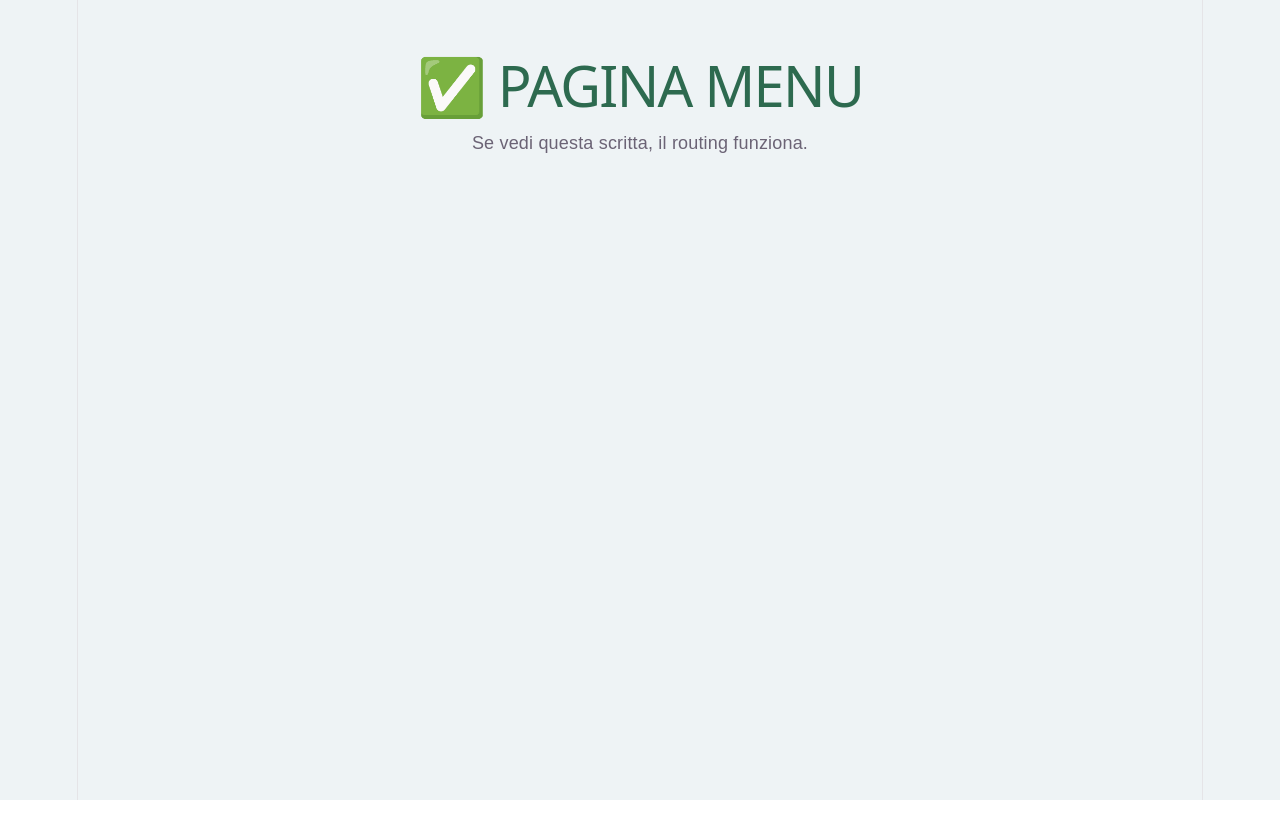
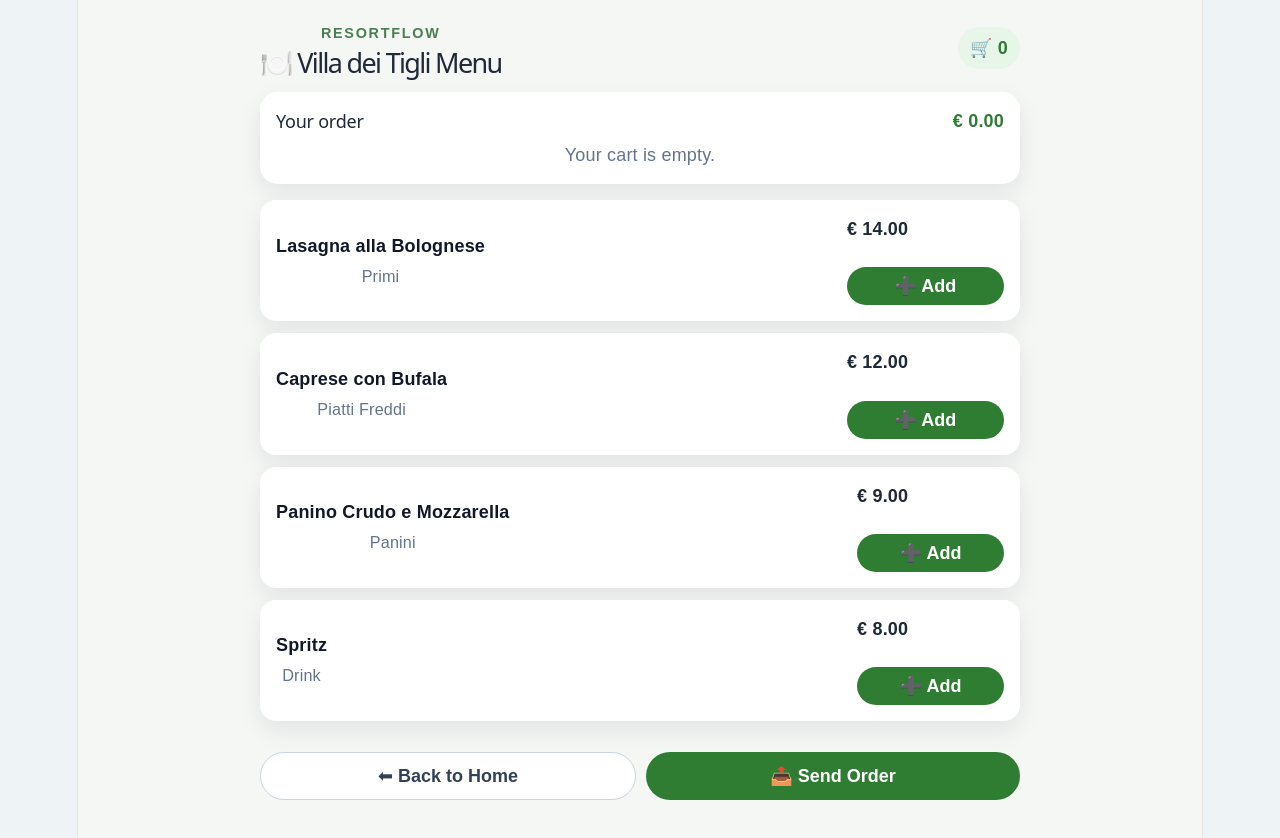
Before and after one commit to RosarioTigli/resortflow, a React (Vite) app: page /menu in a window 1280 px wide. Shown: the top 838 px of the page. Before the commit the page ends 800 px from the top, so only its background shows below. Built offline with nearby package versions, Linux system fonts and the light colour scheme.

Commit message:
Collegamento Firebase e salvataggio ordini

```diff
--- a/package.json
+++ b/package.json
@@ -10,6 +10,7 @@
     "preview": "vite preview"
   },
   "dependencies": {
+    "firebase": "^12.15.0",
     "react": "^19.2.7",
     "react-dom": "^19.2.7",
     "react-router-dom": "^7.18.1"
--- a/src/data/menu.js
+++ b/src/data/menu.js
@@ -0,0 +1,28 @@
+const menu = [
+  {
+    id: 1,
+    nome: "Lasagna alla Bolognese",
+    categoria: "Primi",
+    prezzo: 14,
+  },
+  {
+    id: 2,
+    nome: "Caprese con Bufala",
+    categoria: "Piatti Freddi",
+    prezzo: 12,
+  },
+  {
+    id: 3,
+    nome: "Panino Crudo e Mozzarella",
+    categoria: "Panini",
+    prezzo: 9,
+  },
+  {
+    id: 4,
+    nome: "Spritz",
+    categoria: "Drink",
+    prezzo: 8,
+  }
+];
+
+export default menu;
--- a/src/pages/MenuPage.jsx
+++ b/src/pages/MenuPage.jsx
@@ -1,8 +1,265 @@
+import { useState } from "react";
+import { useNavigate } from "react-router-dom";
+import { addDoc, collection, serverTimestamp } from "firebase/firestore";
+import menu from "../data/menu";
+import { db } from "../services/firebase";
+
 export default function MenuPage() {
+  const navigate = useNavigate();
+  const [carrello, setCarrello] = useState([]);
+
+  function aggiungiAlCarrello(prodotto) {
+    setCarrello([...carrello, prodotto]);
+  }
+
+  async function inviaOrdine() {
+    if (carrello.length === 0) {
+      alert("The cart is empty.");
+      return;
+    }
+
+    const prodotti = carrello.map((item) => `- ${item.nome}`).join("\n");
+    const conferma = window.confirm(
+      `Villa dei Tigli Resort\n\nUmbrella: 18\n\nProducts:\n${prodotti}\n\nTotal: €${totale.toFixed(2)}\n\nConfirm order?`
+    );
+
+    if (!conferma) {
+      return;
+    }
+
+    try {
+      await addDoc(collection(db, "orders"), {
+        umbrella: 18,
+        items: carrello,
+        total: totale,
+        status: "new",
+        createdAt: serverTimestamp(),
+      });
+
+      setCarrello([]);
+      alert("✅ Order sent!");
+    } catch (error) {
+      console.error("Error saving order:", error);
+      alert("Failed to send order.");
+    }
+  }
+
+  const totale = carrello.reduce(
+    (somma, prodotto) => somma + prodotto.prezzo,
+    0
+  );
+
   return (
-    <div style={{ padding: 40 }}>
-      <h1>✅ PAGINA MENU</h1>
-      <p>Se vedi questa scritta, il routing funziona.</p>
+    <div style={styles.page}>
+      <div style={styles.container}>
+        <div style={styles.header}>
+          <div>
+            <p style={styles.eyebrow}>ResortFlow</p>
+            <h1 style={styles.title}>🍽️ Villa dei Tigli Menu</h1>
+          </div>
+          <div style={styles.badge}>🛒 {carrello.length}</div>
+        </div>
+
+        <section style={styles.cartCard}>
+          <div style={styles.cartHeader}>
+            <h2 style={styles.sectionTitle}>Your order</h2>
+            <span style={styles.totalText}>€ {totale.toFixed(2)}</span>
+          </div>
+
+          {carrello.length === 0 ? (
+            <p style={styles.emptyText}>Your cart is empty.</p>
+          ) : (
+            <ul style={styles.cartList}>
+              {carrello.map((item, index) => (
+                <li key={`${item.id}-${index}`} style={styles.cartItem}>
+                  <span>{item.nome}</span>
+                  <span>€ {item.prezzo.toFixed(2)}</span>
+                </li>
+              ))}
+            </ul>
+          )}
+        </section>
+
+        <section style={styles.productsSection}>
+          {menu.map((prodotto) => (
+            <article key={prodotto.id} style={styles.card}>
+              <div>
+                <h3 style={styles.productName}>{prodotto.nome}</h3>
+                <p style={styles.category}>{prodotto.categoria}</p>
+              </div>
+              <div style={styles.cardFooter}>
+                <span style={styles.price}>€ {prodotto.prezzo.toFixed(2)}</span>
+                <button
+                  style={styles.addButton}
+                  onClick={() => aggiungiAlCarrello(prodotto)}
+                >
+                  ➕ Add
+                </button>
+              </div>
+            </article>
+          ))}
+        </section>
+
+        <div style={styles.actions}>
+          <button style={styles.secondaryButton} onClick={() => navigate("/")}>
+            ⬅ Back to Home
+          </button>
+          <button style={styles.primaryButton} onClick={inviaOrdine}>
+            📤 Send Order
+          </button>
+        </div>
+      </div>
     </div>
   );
 }
+
+const styles = {
+  page: {
+    minHeight: "100vh",
+    background: "#f5f7f5",
+    padding: "20px 16px 32px",
+  },
+  container: {
+    maxWidth: "760px",
+    margin: "0 auto",
+    display: "flex",
+    flexDirection: "column",
+    gap: "16px",
+  },
+  header: {
+    display: "flex",
+    justifyContent: "space-between",
+    alignItems: "center",
+    gap: "12px",
+  },
+  eyebrow: {
+    margin: 0,
+    fontSize: "0.8rem",
+    fontWeight: 700,
+    letterSpacing: "0.12em",
+    textTransform: "uppercase",
+    color: "#4b7f52",
+  },
+  title: {
+    margin: "4px 0 0",
+    fontSize: "1.5rem",
+    color: "#1f2937",
+  },
+  badge: {
+    background: "#e8f5e9",
+    color: "#2e7d32",
+    borderRadius: "999px",
+    padding: "8px 12px",
+    fontWeight: 700,
+  },
+  cartCard: {
+    background: "#ffffff",
+    borderRadius: "18px",
+    padding: "16px",
+    boxShadow: "0 10px 25px rgba(15, 23, 42, 0.08)",
+  },
+  cartHeader: {
+    display: "flex",
+    justifyContent: "space-between",
+    alignItems: "center",
+    marginBottom: "8px",
+  },
+  sectionTitle: {
+    margin: 0,
+    fontSize: "1rem",
+    color: "#1f2937",
+  },
+  totalText: {
+    fontWeight: 700,
+    color: "#2e7d32",
+  },
+  emptyText: {
+    margin: 0,
+    color: "#64748b",
+  },
+  cartList: {
+    listStyle: "none",
+    padding: 0,
+    margin: "8px 0 0",
+    display: "flex",
+    flexDirection: "column",
+    gap: "8px",
+  },
+  cartItem: {
+    display: "flex",
+    justifyContent: "space-between",
+    alignItems: "center",
+    padding: "8px 0",
+    borderBottom: "1px solid #eef2f7",
+    color: "#334155",
+  },
+  productsSection: {
+    display: "flex",
+    flexDirection: "column",
+    gap: "12px",
+  },
+  card: {
+    background: "#ffffff",
+    borderRadius: "16px",
+    padding: "16px",
+    boxShadow: "0 10px 25px rgba(15, 23, 42, 0.08)",
+    display: "flex",
+    justifyContent: "space-between",
+    alignItems: "center",
+    gap: "12px",
+  },
+  productName: {
+    margin: 0,
+    fontSize: "1rem",
+    color: "#111827",
+  },
+  category: {
+    margin: "4px 0 0",
+    color: "#64748b",
+    fontSize: "0.9rem",
+  },
+  cardFooter: {
+    display: "flex",
+    alignItems: "center",
+    gap: "10px",
+    flexWrap: "wrap",
+  },
+  price: {
+    fontWeight: 700,
+    color: "#1f2937",
+  },
+  addButton: {
+    border: "none",
+    background: "#2e7d32",
+    color: "#ffffff",
+    padding: "8px 12px",
+    borderRadius: "999px",
+    cursor: "pointer",
+    fontWeight: 700,
+  },
+  actions: {
+    display: "flex",
+    gap: "10px",
+    flexWrap: "wrap",
+  },
+  secondaryButton: {
+    flex: 1,
+    border: "1px solid #cbd5e1",
+    background: "#ffffff",
+    color: "#334155",
+    padding: "12px 14px",
+    borderRadius: "999px",
+    cursor: "pointer",
+    fontWeight: 700,
+  },
+  primaryButton: {
+    flex: 1,
+    border: "none",
+    background: "#2e7d32",
+    color: "#ffffff",
+    padding: "12px 14px",
+    borderRadius: "999px",
+    cursor: "pointer",
+    fontWeight: 700,
+  },
+};
--- /dev/null
+++ b/src/services/firebase.js
@@ -0,0 +1,15 @@
+import { initializeApp } from "firebase/app";
+import { getFirestore } from "firebase/firestore";
+
+const firebaseConfig = {
+  apiKey: "AIzaSyAjv24IfowNpSai2VvJXaE2bMKFZbbHkQ8",
+  authDomain: "resortflow-bc8b6.firebaseapp.com",
+  projectId: "resortflow-bc8b6",
+  storageBucket: "resortflow-bc8b6.firebasestorage.app",
+  messagingSenderId: "759796707945",
+  appId: "1:759796707945:web:933615bc2459db26e7a8f8",
+  measurementId: "G-WTRQM6PW3K",
+};
+
+const app = initializeApp(firebaseConfig);
+export const db = getFirestore(app);
```
Also changed, not shown: 1 other file (tests, documents, lock files or other folders).
